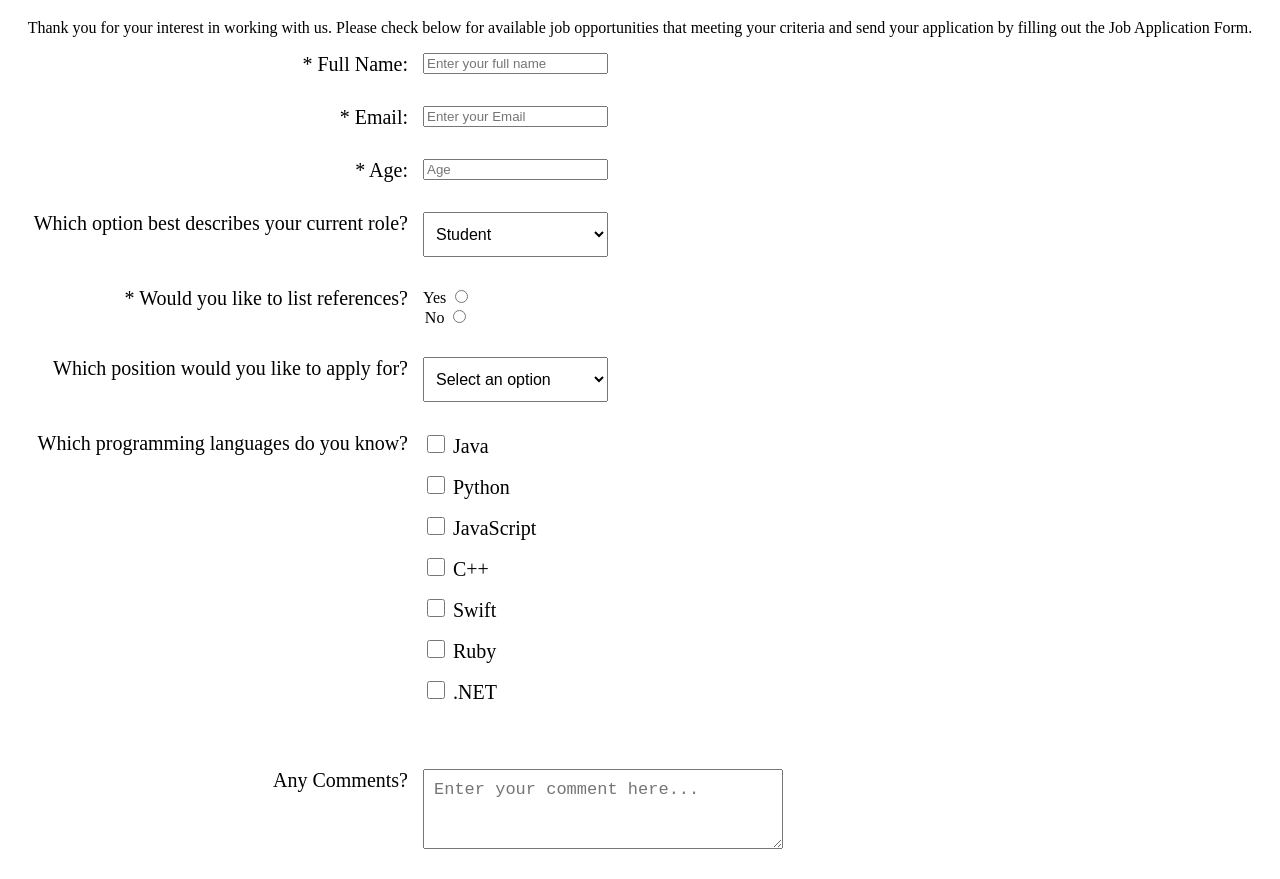
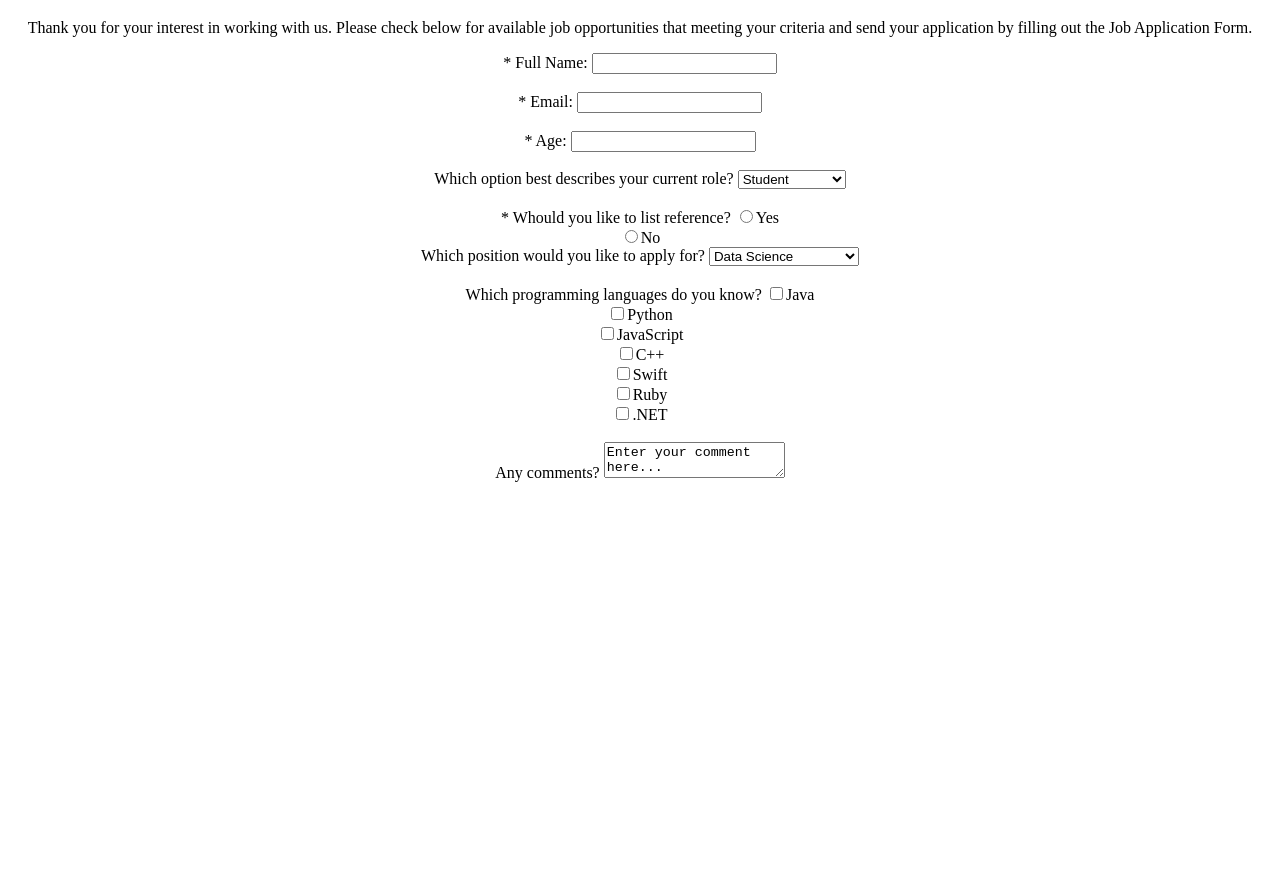
Before and after one commit to sreypichna/Web-Design, a plain HTML site: page EX4.html in a window 1280 px wide. Shown: the part 61-940 px from the top of the page. After the commit the page ends 800 px from the top, so only its background shows below. Drawn offline with Linux system fonts and the light colour scheme.

Commit message:
Web Design Exercises Week 1

```diff
--- a/EX4.html
+++ b/EX4.html
@@ -7,167 +7,60 @@
 </head>
 <style>
     body{
-        text-align: center;
+      text-align: center;
     }
-    .form-group {
-    display: flex;
-    align-items: flex-start;
-    margin-bottom: 30px;
-}
-
-.form-group > label {
-    width: 400px;
-    text-align: right;
-    margin-right: 15px;
-    font-size: 20px;
-}
-
-select {
-    width: 185px;
-    height: 45px;
-    padding: 8px;
-    font-size: 16px;
-}
-
-.checkbox-group {
-    display: flex;
-    flex-direction: column;
-    gap: 15px;
-}
-
-.checkbox-group label {
-    width: auto;
-    text-align: left;
-    margin: 0;
-    font-size: 20px;
-}
-
-.checkbox-group input {
-    width: 18px;
-    height: 18px;
-}
-
-textarea {
-    width: 360px;
-    height: 80px;
-    padding: 10px;
-    font-size: 17px;
-    box-sizing: border-box;
-}
-
-.comments {
-    margin-top: 65px;
-}
 </style>
 <body>
     <h1>APPLICATION FORM</h1>
     <p>
         Thank you for your interest in working with us. Please check below for available job opportunities that meeting your criteria and send your application by filling out the Job Application Form.
     </p>
-     <div class="form-group">
-        <label for="fullname">* Full Name:</label>
-        <input type="text" id="fullname" placeholder="Enter your full name">
-    </div>
-
-    <div class="form-group">
-        <label for="email">* Email:</label>
-        <input type="email" id="email" placeholder="Enter your Email">
-    </div>
-
-    <div class="form-group">
-        <label for="age">* Age:</label>
-        <input type="number" id="age" placeholder="Age">
-    </div>
-
-    <div class="form-group">
-        <label for="role">Which option best describes your current role?</label>
-
-        <select id="role">
-            <option value="student">Student</option>
-            <option value="teacher">Teacher</option>
-            <option value="staff">Employee</option>
-            <option value="other">Other</option>
-        </select>
-    </div>
-    <div class="form-group">
-    <label>* Would you like to list references?</label>
-
-    <div class="radio-group">
-        <div>
-            <span>Yes</span>
-            <input type="radio" name="references" value="yes">
-        </div>
-
-        <div>
-            <span>No</span>
-            <input type="radio" name="references" value="no">
-        </div>
-    </div>
-</div>
-<div class="form-group">
+    <label for="Name">* Full Name: </label>
+    <input type="text">
+    <br><br>
+    <label for="Email">* Email: </label>
+    <input type="email">
+    <br><br>
+    <label for="Age">* Age: </label>
+    <input type="number">
+    <br><br>
+    <label for="role">Which option best describes your current role?</label>
+    <select name="role">
+        <option>Student</option>
+        <option>Teacher</option>
+        <option>Staff</option>
+        <option>Someone else</option>
+    </select>
+    <br><br>
+    <label for="reference">* Whould you like to list reference?</label>
+    <input type="radio" name="reference">Yes
+    <br>
+    <input type="radio" name="reference">No
+    <br>
     <label for="position">Which position would you like to apply for?</label>
-
-    <select id="position" name="position">
-        <option value="">Select an option</option>
-        <option value="developer">Developer</option>
-        <option value="designer">Designer</option>
-        <option value="data">Data Analyst</option>
+    <select name="position">
+        <option>Data Science</option>
+        <option>Software Engineering</option>
+        <option>Telecom Network</option>
+        <option>Other</option>
     </select>
-</div>
-
-
-<div class="form-group">
-    <label>Which programming languages do you know?</label>
-
-    <div class="checkbox-group">
-        <label>
-            <input type="checkbox" name="language" value="java">
-            Java
-        </label>
-
-        <label>
-            <input type="checkbox" name="language" value="python">
-            Python
-        </label>
-
-        <label>
-            <input type="checkbox" name="language" value="javascript">
-            JavaScript
-        </label>
-
-        <label>
-            <input type="checkbox" name="language" value="cpp">
-            C++
-        </label>
-
-        <label>
-            <input type="checkbox" name="language" value="swift">
-            Swift
-        </label>
-
-        <label>
-            <input type="checkbox" name="language" value="ruby">
-            Ruby
-        </label>
-
-        <label>
-            <input type="checkbox" name="language" value="dotnet">
-            .NET
-        </label>
-    </div>
-</div>
-
-
-<div class="form-group comments">
-    <label for="comments">Any Comments?</label>
-
-    <textarea
-        id="comments"
-        name="comments"
-        placeholder="Enter your comment here..."
-    ></textarea>
-</div>
-
-
+    <br><br>
+    <label for="languages">Which programming languages do you know?</label>
+    <input type="checkbox">Java
+    <br>
+    <input type="checkbox">Python
+    <br>
+    <input type="checkbox">JavaScript
+    <br>
+    <input type="checkbox">C++
+    <br>
+    <input type="checkbox">Swift
+    <br>
+    <input type="checkbox">Ruby
+    <br>
+    <input type="checkbox">.NET
+    <br><br>
+    <label for="comment">Any comments?</label>
+    <textarea name="comment" id="user-cmt">Enter your comment here...</textarea>
 </body>
 </html>
```
Also changed, not shown: week1.html (deleted, +0 -21 lines).
